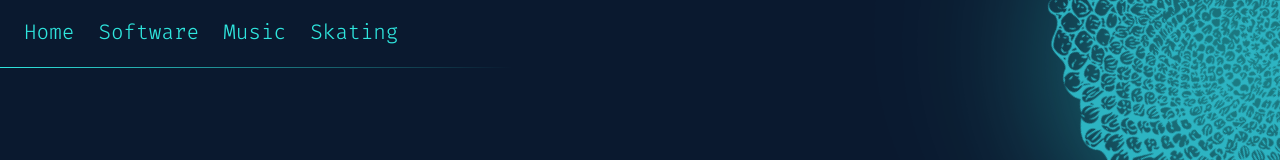
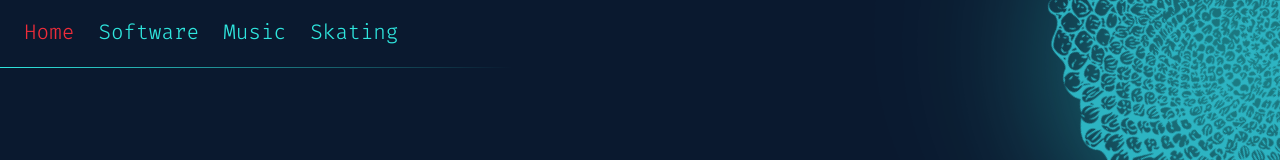
Before and after one commit to Abdeboskey/React-with-Router-Template, a React (Create React App) app: page / in a window 1280 px wide. In both pictures the pointer is over the link "Home". Shown: the top 160 px of the page. Built offline with nearby package versions, Linux system fonts and the light colour scheme.

Commit message:
Add hover state for nav links

```diff
--- a/src/components/Header/Header.module.css
+++ b/src/components/Header/Header.module.css
@@ -11,6 +11,12 @@
   color: var(--turquoise-highlight);
   text-decoration: none;
   margin-left: 1.5rem;
+  transition: all 1s ease;
+}
+
+.nav a:hover {
+  color: var(--red-highlight);
+  transition: all 0.6s ease;
 }
 
 .border {
```
